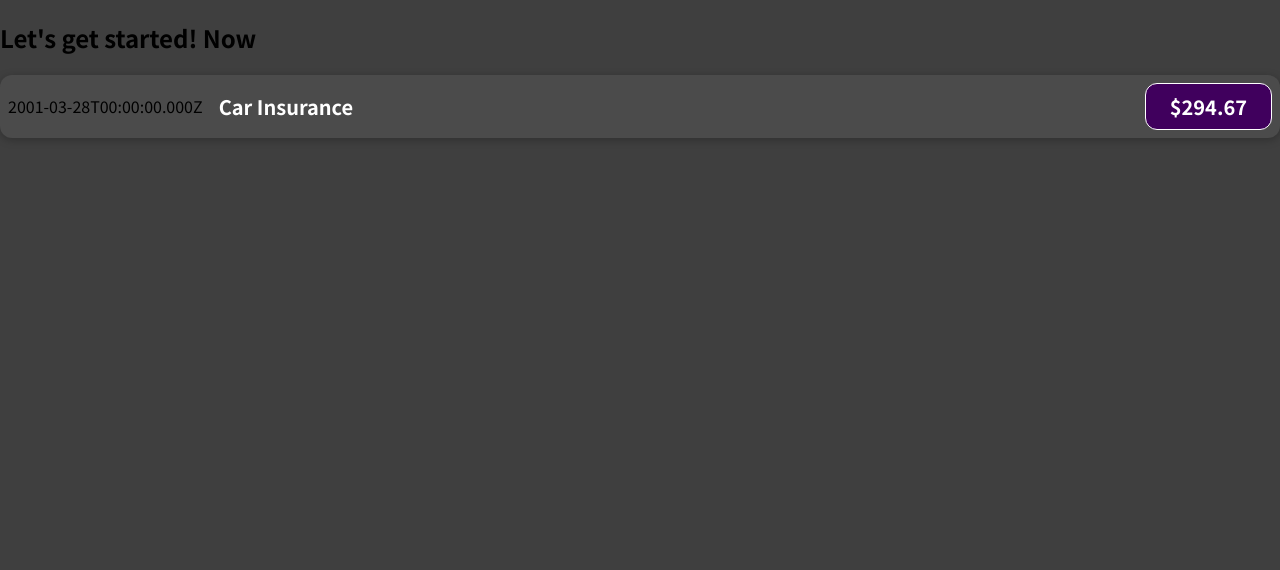
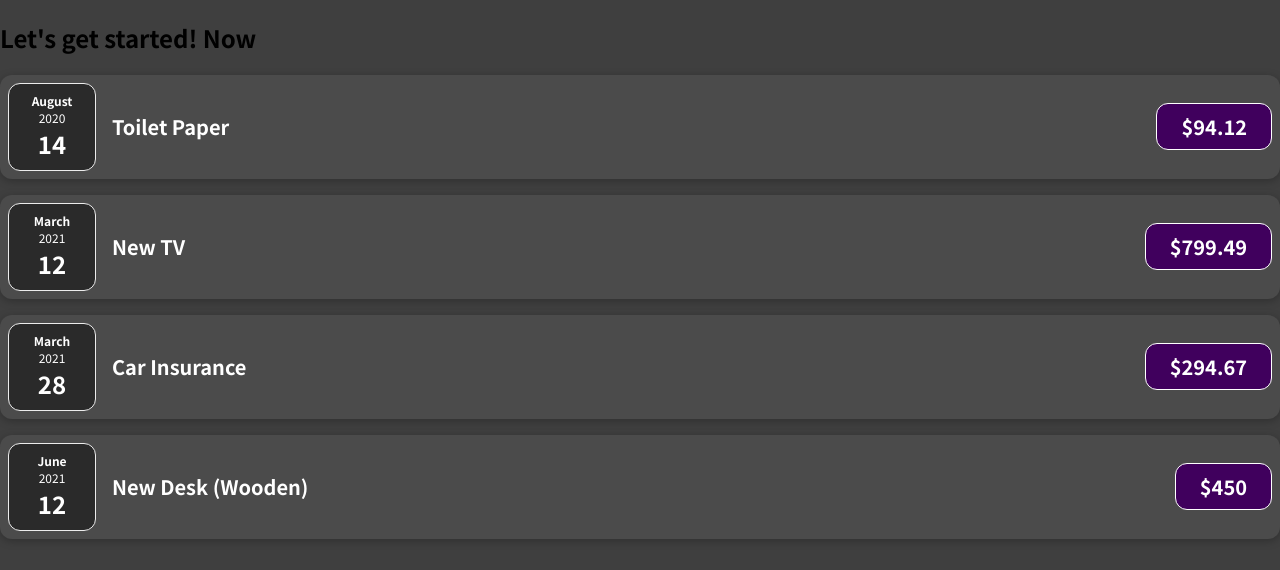
Before and after one commit to mpsujek/react-training, a JavaScript app: page / in a window 1280 px wide. Shown: the top 570 px of the page. Built offline with nearby package versions, Linux system fonts and the light colour scheme.

Commit message:
New component and more complex logic with props

```diff
--- a/src/App.js
+++ b/src/App.js
@@ -1,10 +1,38 @@
 import ExpenseItem from "./components/ExpenseItem";
 
 function App() {
+  const expenses = [
+    {
+      id: "e1",
+      title: "Toilet Paper",
+      amount: 94.12,
+      date: new Date(2020, 7, 14),
+    },
+    { id: "e2", title: "New TV", amount: 799.49, date: new Date(2021, 2, 12) },
+    {
+      id: "e3",
+      title: "Car Insurance",
+      amount: 294.67,
+      date: new Date(2021, 2, 28),
+    },
+    {
+      id: "e4",
+      title: "New Desk (Wooden)",
+      amount: 450,
+      date: new Date(2021, 5, 12),
+    },
+  ];
   return (
     <div>
       <h2>Let's get started! Now</h2>
-      <ExpenseItem />
+      {expenses.map((expense) => (
+        <ExpenseItem
+          id={expense.id}
+          title={expense.title}
+          amount={expense.amount}
+          date={expense.date}
+        />
+      ))}
     </div>
   );
 }
--- /dev/null
+++ b/src/components/ExpenseDate.css
@@ -0,0 +1,26 @@
+.expense-date {
+    display: flex;
+    flex-direction: column;
+    width: 5.5rem;
+    height: 5.5rem;
+    border: 1px solid #ececec;
+    background-color: #2a2a2a;
+    color: white;
+    border-radius: 12px;
+    align-items: center;
+    justify-content: center;
+  }
+
+  .expense-date__month {
+    font-size: 0.75rem;
+    font-weight: bold;
+  }
+
+  .expense-date__year {
+    font-size: 0.75rem;
+  }
+
+  .expense-date__day {
+    font-size: 1.5rem;
+    font-weight: bold;
+  }
--- /dev/null
+++ b/src/components/ExpenseDate.js
@@ -0,0 +1,14 @@
+import "./ExpenseDate.css";
+
+export default function ExpenseDate(props) {
+  const month = props.date.toLocaleString("en-US", { month: "long" });
+  const day = props.date.toLocaleString("en-US", { day: "2-digit" });
+  const year = props.date.getFullYear();
+  return (
+    <div className="expense-date">
+      <div className="expense-date__month">{month}</div>
+      <div className="expense-date__year">{year}</div>
+      <div className="expense-date__day">{day}</div>
+    </div>
+  );
+}
--- a/src/components/ExpenseItem.js
+++ b/src/components/ExpenseItem.js
@@ -1,15 +1,12 @@
+import ExpenseDate from "./ExpenseDate";
 import "./ExpenseItem.css";
-
-export default function ExpenseItem() {
-  const expenseDate = new Date(2001, 2, 28);
-  const expenseTitle = "Car Insurance";
-  const expenseAmount = 294.67;
+export default function ExpenseItem(props) {
   return (
     <div className="expense-item">
-      <div>{expenseDate.toISOString()}</div>
+      <ExpenseDate date={props.date} />
       <div className="expense-item__description">
-        <h2>{expenseTitle}</h2>
-        <div className="expense-item__price">${expenseAmount}</div>
+        <h2>{props.title}</h2>
+        <div className="expense-item__price">${props.amount}</div>
       </div>
     </div>
   );
```
